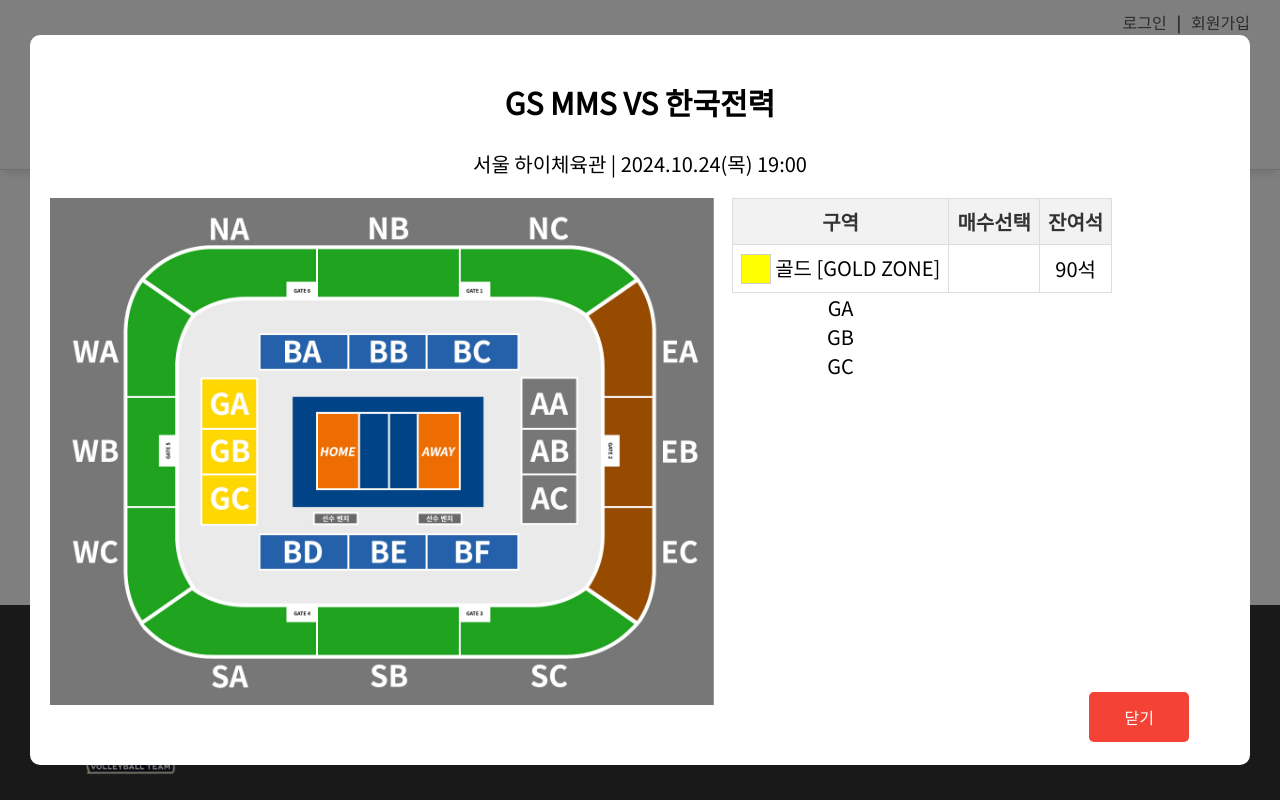
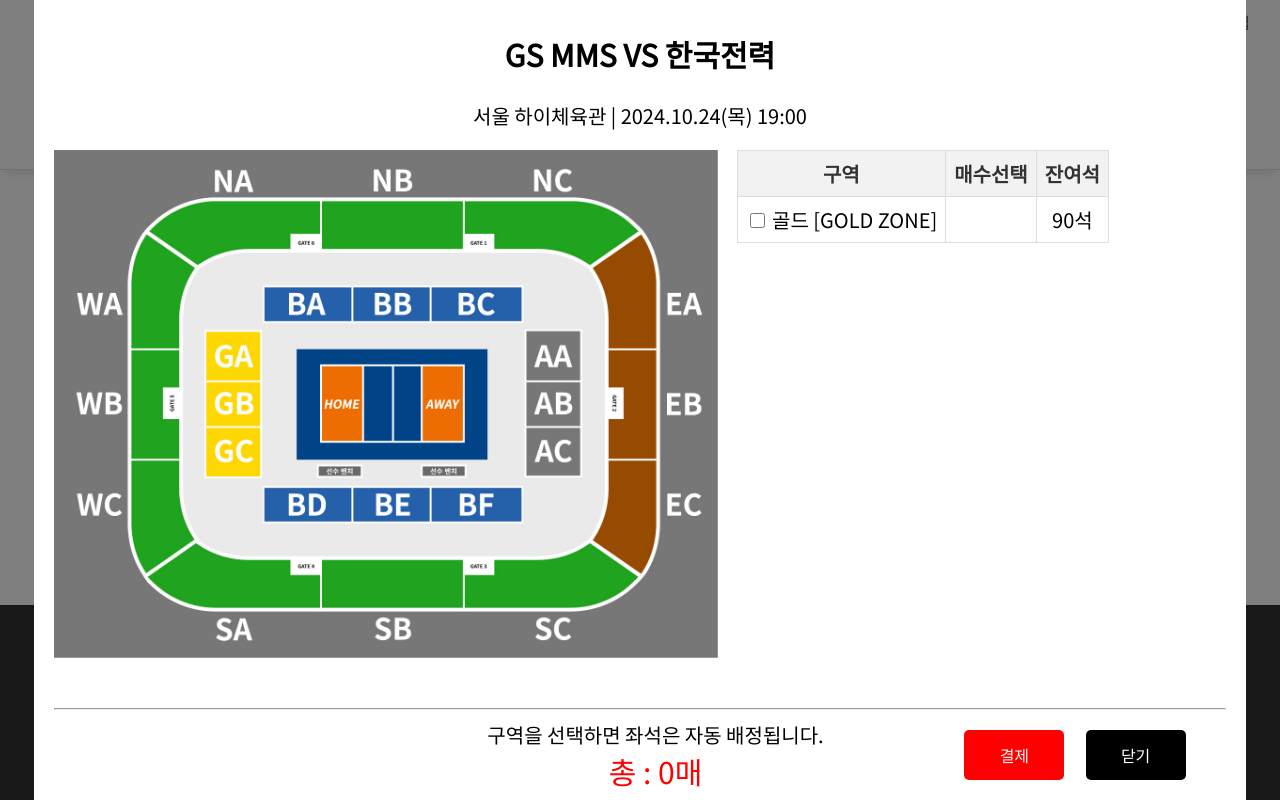
Before and after one commit to seonaaaaa/MMSValleyBall, a Vue app in the folder frontend/: page /ticket/purchase in a window 1280 px wide. Both pictures are taken after a click on the button "예매하기". Shown: the part 501-1301 px from the top of the page. Built offline with nearby package versions, Linux system fonts and the light colour scheme.

Commit message:
티켓 구매 모달창1 외형 완료

```diff
--- a/frontend/src/components/ticket/TicketModal.vue
+++ b/frontend/src/components/ticket/TicketModal.vue
@@ -18,9 +18,10 @@
                 <!-- 모달 디테일 -->
                 <div class="modal-body">
 
+
                     <!-- 모달 이미지 -->
-                    <div class="modal-ticket-img">
-                        <img src="@/assets/img/stadium/stadium-main.jpg" alt="stadium-img" class="stadium-image" />
+                    <div class="modal-ticket-img" v-if="selectedZoneImage">
+                        <img :src="selectedZoneImage" alt="선택한 구역 이미지" class="stadium-image" />
                     </div>
 
                     <!-- 모달 표 -->
@@ -37,39 +38,53 @@
                             <tbody>
                                 <tr>
                                     <td>
-                                        <input type="button" class="select-zone-btn" @click="showDetails">
+                                        <input type="checkbox" class="select-zone-btn" v-model="isChecked"
+                                            @change="onCheckboxChange">
                                         골드 [GOLD ZONE]
                                     </td>
                                     <td>
-                                        <!-- <div class="quantity-selector">
-                                            <button @click="decreaseQuantity('zone')"
-                                                :disabled="quantities.zone <= 1">-</button>
-                                            <input type="text" v-model="quantities.zone" readonly />
-                                            <button @click="increaseQuantity('zone')"
-                                                :disabled="quantities.zone >= maxSeats.zone">+</button>
-                                        </div> -->
                                     </td>
                                     <td>90석</td>
                                 </tr>
-                                <tr>
-                                    {{ this.zones[0].name }}
-                                </tr>
-                                <tr>
-                                    {{ this.zones[1].name }}
-                                </tr>
-                                <tr>
-                                    {{ this.zones[2].name }}
-                                </tr>
+
+                                <!-- 숨겨진 테이블 -->
+                                <table v-if="isChecked" class="hideTable">
+                                    <tr v-for="(zone, index) in zones" :key="zone.name">
+                                        <td>{{ zone.name }}</td>
+                                        <td>
+                                            <div class="quantity-selector">
+                                                <button @click="decreaseQuantity(index)"
+                                                    :disabled="zone.quantity <= 0">-</button>
+                                                <input type="text" v-model="zone.quantity" readonly />
+                                                <button @click="increaseQuantity(index)"
+                                                    :disabled="zone.quantity >= zone.maxSeats">+</button>
+                                            </div>
+                                        </td>
+                                        <td>{{ zone.fullSeats }}</td>
+                                    </tr>
+                                </table>
                             </tbody>
                         </table>
                     </div>
                 </div>
-
+                <hr class="divider" />
+                <div class="result-text">
+                    구역을 선택하면 좌석은 자동 배정됩니다.
+                    <div v-for="zone in selectedZones" :key="zone.name">
+                        선택한 좌석 : {{ zone.name }}구역 {{ zone.quantity }}매
+                    </div>
+                    <div class="result-text-all">
+                        총 : {{ countTicket.count }}매
+                    </div>
+                </div>
+                <!-- 결제 버튼 -->
+                <button class="buy-button" @click="buy">결제</button>
                 <!-- 모달 종료버튼 -->
                 <button class="close-button" @click="closeModal">닫기</button>
             </div>
         </div>
     </div>
+
 </template>
 
 <script>
@@ -83,25 +98,53 @@ export default {
             default: false,
         },
     },
+
+    computed: {
+        selectedZones() {
+            // 수량이 1 이상인 구역만 필터링
+            return this.zones.filter(zone => zone.quantity > 0);
+        }
+    },
+
     data() {
         return {
-            quantities: {
-                zone: 0, // 구역의 초기 매수 선택
+            // 구역 정보
+            zones: [
+                { name: 'GA', quantity: 0, maxSeats: 4, fullSeats: '30석', imageUrl: 'stadium-GA.jpg' },
+                { name: 'GB', quantity: 0, maxSeats: 4, fullSeats: '30석', imageUrl: 'stadium-GB.jpg' },
+                { name: 'GC', quantity: 0, maxSeats: 4, fullSeats: '30석', imageUrl: 'stadium-GC.jpg' }
+            ],
+
+            isChecked: false, // 체크박스의 초기 상태
+
+            // 선택좌석 출력
+            countTicket: {
+                count: 0,
             },
-            maxSeats: {
-                zone: 4, // 구역의 최대 구매 가능 잔여석 수
-            },
-            zones: [
-                { name: 'GA', quantity: '1~4', fullSeats: '30석' },
-                { name: 'GB', quantity: '1~4', fullSeats: '30석' },
-                { name: 'GC', quantity: '1~4', fullSeats: '30석' }
-            ],
+
+            // 선택된 구역의 이미지 URL
+            selectedZoneImage:
+                require('@/assets/img/stadium/stadium-main.jpg'),
         };
     },
 
     methods: {
+        onCheckboxChange() {
+            if (this.isChecked) {
+                this.showDetails();
+            } else {
+                this.hideDetails();
+            }
+        },
         showDetails() {
-            this.zones = true;
+        },
+        hideDetails() {
+            this.countTicket.count = 0;
+            this.zones.forEach(zone => {
+                zone.quantity = 0; // 모든 구역의 수량을 0으로 설정
+            });
+            this.selectedZoneImage =
+                require('@/assets/img/stadium/stadium-main.jpg'); // 이미지도 초기화
         },
 
         // 모달 열기 닫기
@@ -111,18 +154,26 @@ export default {
         openModal() {
             this.isModalOpen = true;
         },
-
         // 숫자 버튼
-        increaseQuantity(zone) {
-            if (this.quantities[zone] < this.maxSeats[zone]) {
-                this.quantities[zone]++;
+        increaseQuantity(index) {
+            if (this.zones[index].quantity < this.zones[index].maxSeats) {
+                this.zones[index].quantity++;
+                this.countTicket.count++;
+                this.selectedZoneImage = require(`@/assets/img/stadium/${this.zones[index].imageUrl}`);
             }
         },
-        decreaseQuantity(zone) {
-            if (this.quantities[zone] > 1) {
-                this.quantities[zone]--;
+        decreaseQuantity(index) {
+            if (this.zones[index].quantity > 0) {
+                this.zones[index].quantity--;
+                this.countTicket.count--;
+                this.selectedZoneImage = require(`@/assets/img/stadium/${this.zones[index].imageUrl}`);
             }
         },
+
+        selectZone(index) {
+            // 선택한 구역의 이미지 URL을 설정
+            this.selectedZoneImage = this.zones[index].imageUrl;
+        }
     }
 }
 </script>
@@ -184,12 +235,8 @@ export default {
 }
 
 .select-zone-btn {
-    width: 30px;
-    height: 30px;
-    font-size: 16px;
-    text-align: center;
-    border: 1px solid #ccc;
-    background-color: yellow;
+    width: 15px;
+    height: 15px;
     cursor: pointer;
 }
 
@@ -227,9 +274,42 @@ export default {
     font-size: 16px;
 }
 
+.hideTable {
+    border: 1px solid black;
+    background-color: lightgray;
+}
+
+.result-text {
+    margin-left: 30%;
+    width: 500px;
+    font-size: 20px;
+}
+
+.result-text-all {
+    color: red;
+    width: 500px;
+    font-size: 30px;
+}
+
+.buy-button {
+    background-color: red;
+    color: white;
+    padding: 10px 20px;
+    border: none;
+    border-radius: 5px;
+    cursor: pointer;
+    font-size: 16px;
+    height: 50px;
+    width: 100px;
+    position: absolute;
+    top: 90%;
+    right: 15%;
+
+}
+
 /* 닫기 버튼 */
 .close-button {
-    background-color: #f44336;
+    background-color: black;
     color: white;
     padding: 10px 20px;
     border: none;
```
